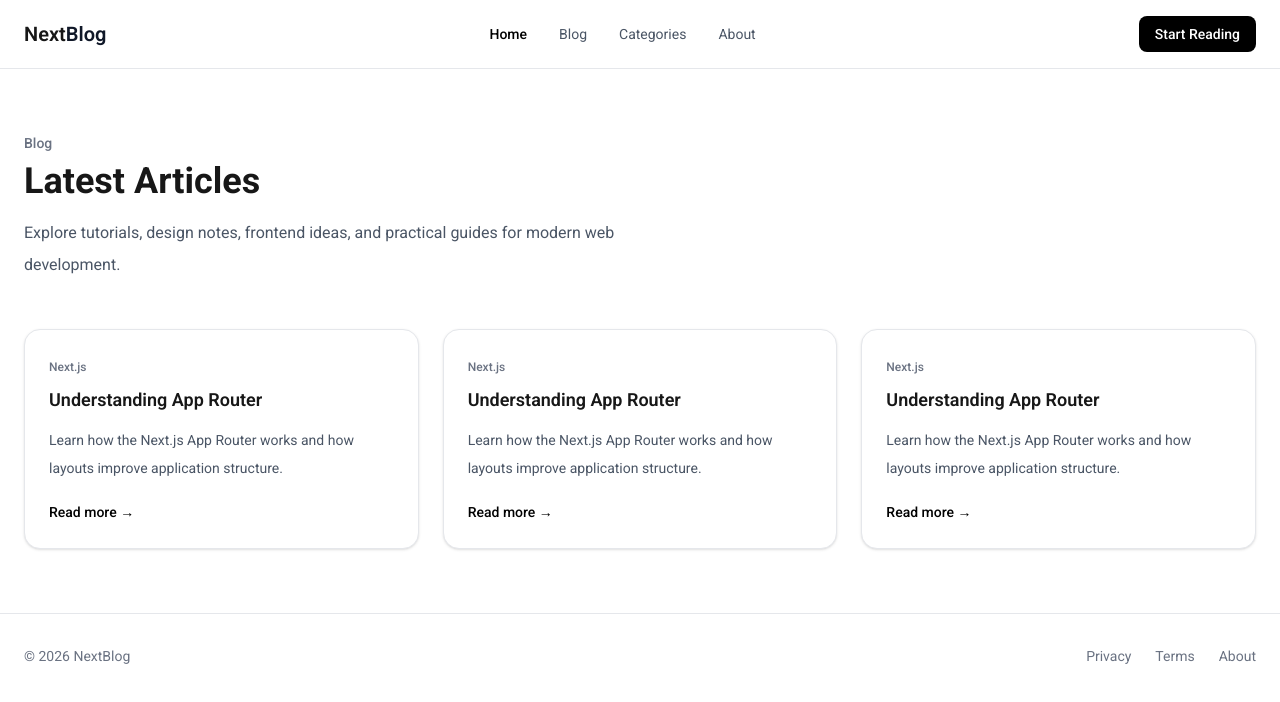
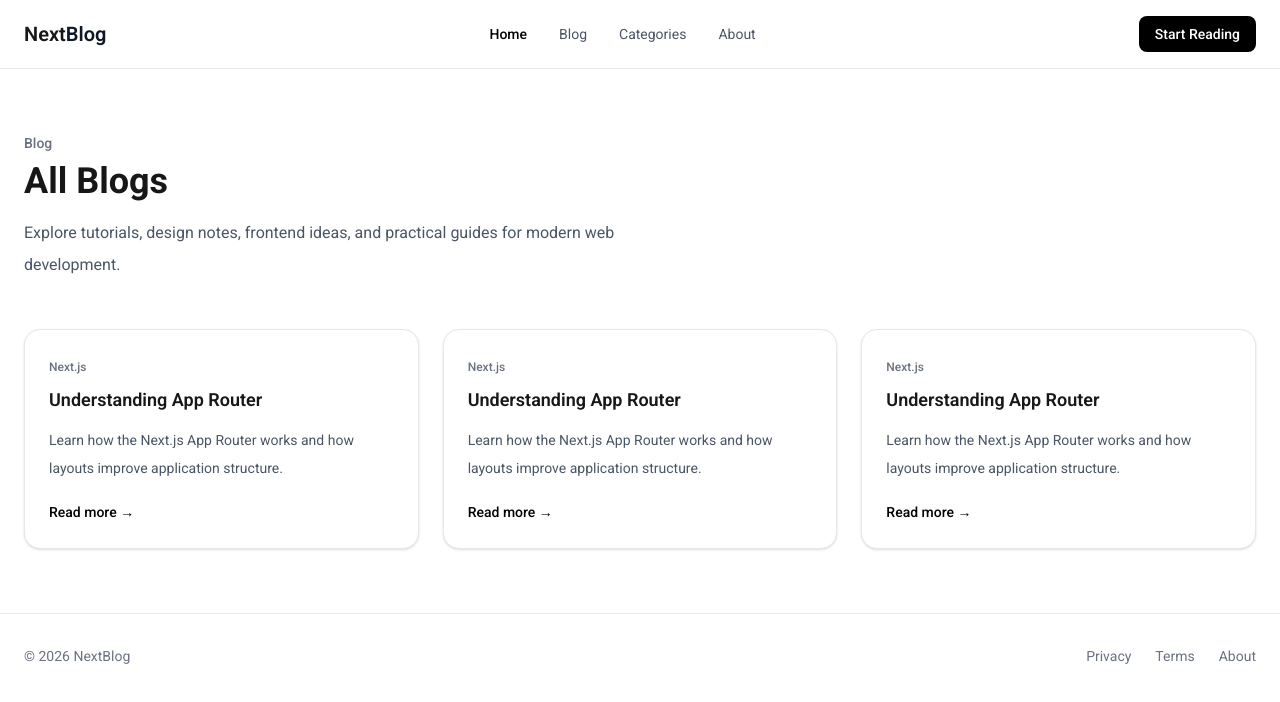
Before and after one commit to shainadeguzman/next-blog, a Next.js app: page /blog in a window 1280 px wide. Shown: the top 702 px of the page. Built offline with nearby package versions, Linux system fonts and the light colour scheme.

Commit message:
update blog page

```diff
--- a/app/(public)/_components/LatestArticles.tsx
+++ b/app/(public)/_components/LatestArticles.tsx
@@ -11,7 +11,7 @@ export default function LatestArticles() {
         title="Latest Articles"
         action={
           <Link
-            href="/blog"
+            href="/blog?filter=latest"
             className="text-sm font-medium text-gray-700 hover:text-black"
           >
             See all latest posts
--- a/app/(public)/blog/page.tsx
+++ b/app/(public)/blog/page.tsx
@@ -2,13 +2,24 @@ import BlogCard from "@/components/ui/BlogCard";
 import SectionHeader from "@/components/ui/SectionHeader";
 import CardGrid from "@/components/ui/CardGrid";
 
-export default function Page() {
+export default async function Page({
+  searchParams,
+}: {
+  searchParams: Promise<{ [key: string]: string | string[] | undefined }>;
+}) {
+  const filter = (await searchParams).filter;
+  const isLatest = filter === "latest";
+  const title = isLatest ? "Latest Blogs" : "All Blogs";
+  const description = isLatest
+    ? "Discover the latest tutorials, design notes, frontend ideas, and practical guides for modern web development."
+    : "Explore tutorials, design notes, frontend ideas, and practical guides for modern web development.";
+
   return (
     <section className="max-w-7xl mx-auto px-6 py-16">
       <SectionHeader
         label="Blog"
-        title="Latest Articles"
-        description="Explore tutorials, design notes, frontend ideas, and practical guides for modern web development."
+        title={title}
+        description={description}
         size="lg"
       />
       <CardGrid classes="mt-12">
```
